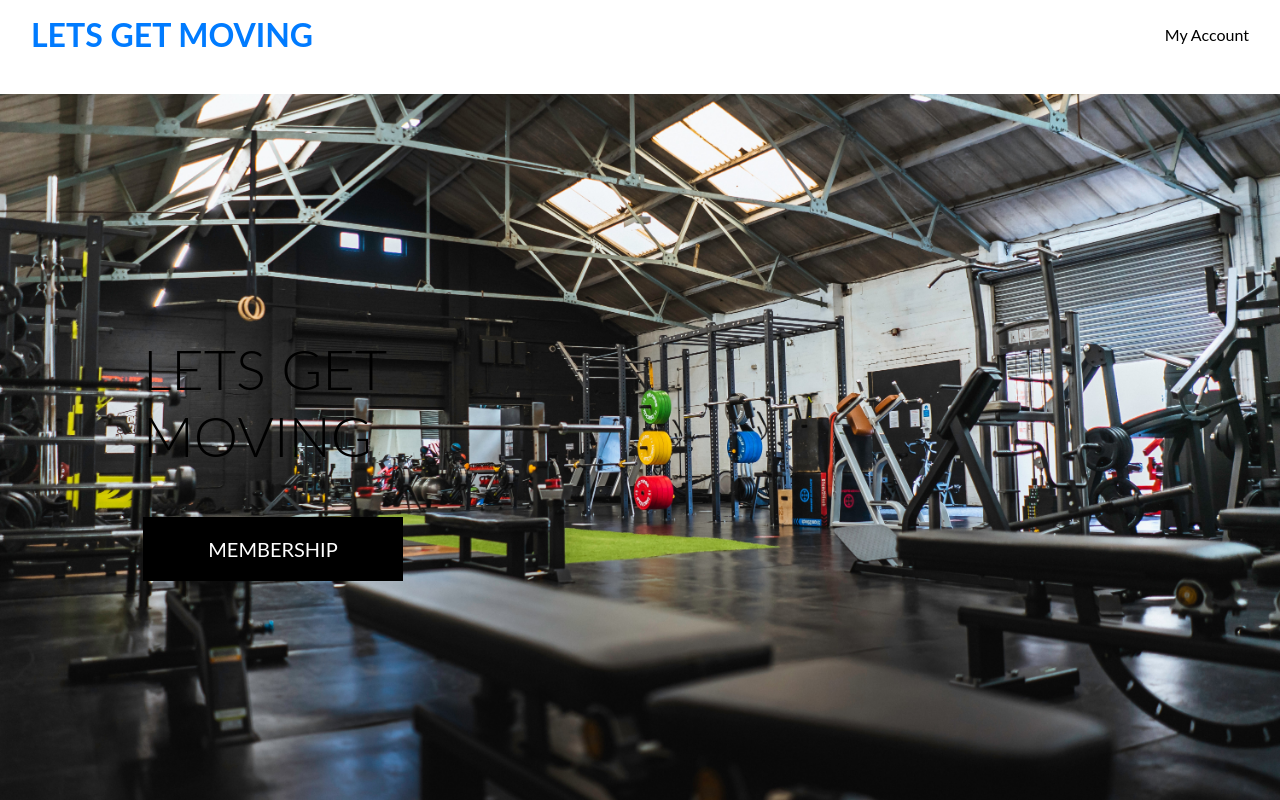
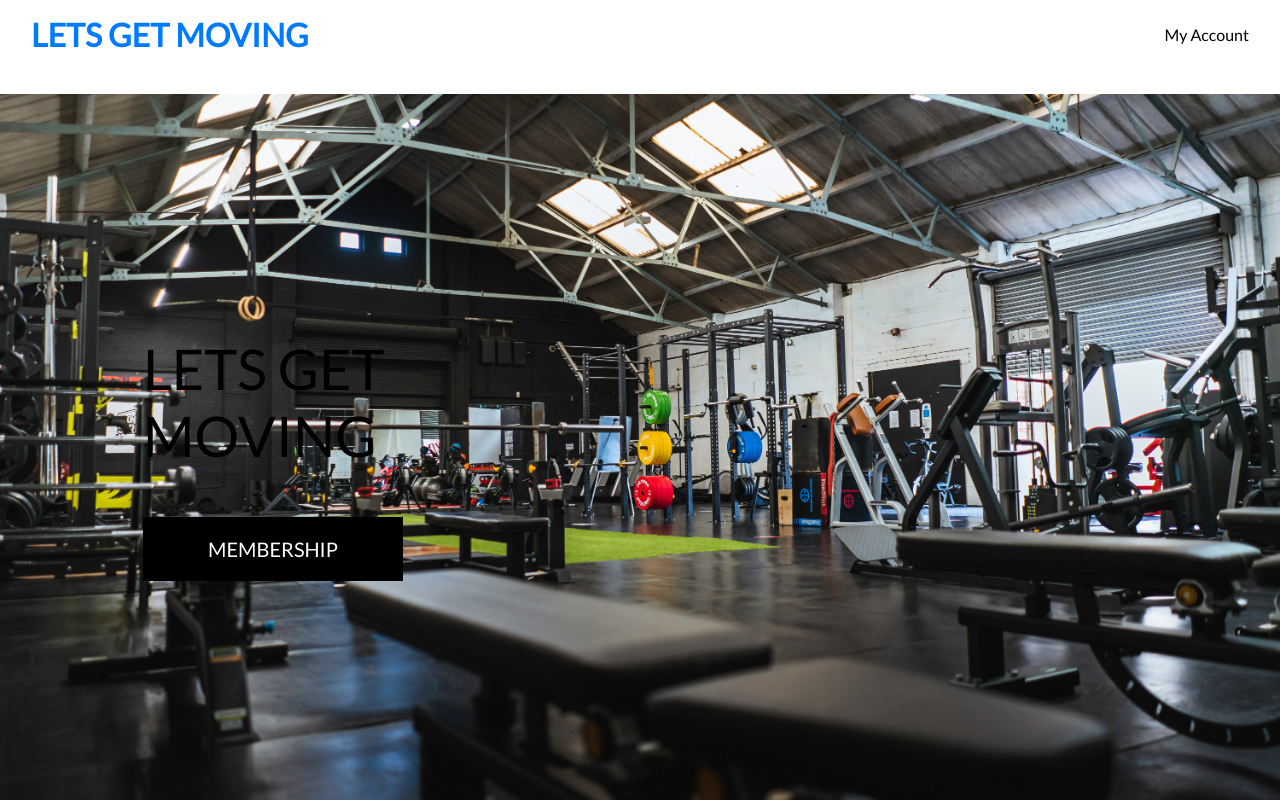
Before and after one commit to 5undel/LGM, a Django app: page / in a window 1280 px wide. Run offline with Django 4.2, Linux system fonts and the light colour scheme; some libraries are stand-ins or nearby versions.

Commit message:
Fix misspell on static file

```diff
--- a/templates/base.html
+++ b/templates/base.html
@@ -16,6 +16,7 @@
     {% block corecss %}
         <link rel="stylesheet" href="https://stackpath.bootstrapcdn.com/bootstrap/4.4.1/css/bootstrap.min.css" integrity="sha384-Vkoo8x4CGsO3+Hhxv8T/Q5PaXtkKtu6ug5TOeNV6gBiFeWPGFN9MuhOf23Q9Ifjh" crossorigin="anonymous">
         <link rel="stylesheet" href="{% static 'css/base.css' %}">
+        <link rel="stylesheet" href="https://fonts.googleapis.com/css?family=Lato&display=swap">
         {% endblock %}
 
     {% block extra_css %}
```
Also changed, not shown: static/css/base.css (renamed from statis/css/base.css).
